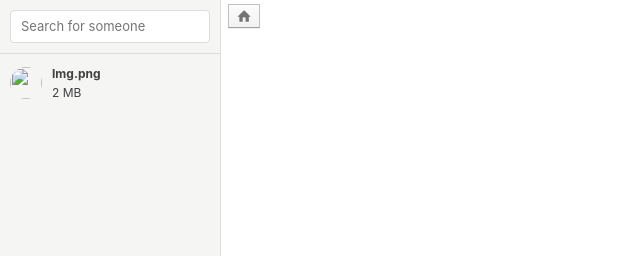
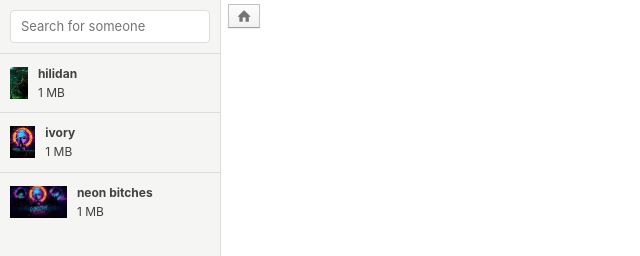
Before and after one commit to genarogg/Pics, a website: page src/renderer/index.html in a window 1280 px wide. Shown: the top 256 px of the page, without its empty margins (0-640 px from the left). Drawn offline with Linux system fonts and the light colour scheme.

Commit message:
se comienza a utilizar las img

```diff
--- a/src/renderer/index.html
+++ b/src/renderer/index.html
@@ -17,10 +17,24 @@
                             <input class="form-control" type="text" placeholder="Search for someone">
                         </li>
                         <li class="list-group-item">
-                            <img class="img-circle media-object pull-left" src="/assets/img/avatar.jpg" width="32" height="32">
+                            <img class=" media-object pull-left" src="../assets/img/hilidan.jpg"  height="32">
                             <div class="media-body">
-                                <strong>Img.png</strong>
-                                <p>2 MB</p>
+                                <strong>hilidan</strong>
+                                <p>1 MB</p>
+                            </div>
+                        </li>
+                        <li class="list-group-item">
+                            <img class=" media-object pull-left" src="../assets/img/ivory.jpg"  height="32">
+                            <div class="media-body">
+                                <strong>ivory</strong>
+                                <p>1 MB</p>
+                            </div>
+                        </li>
+                        <li class="list-group-item">
+                            <img class=" media-object pull-left" src="../assets/img/neon bitches.jpg"  height="32">
+                            <div class="media-body">
+                                <strong>neon bitches</strong>
+                                <p>1 MB</p>
                             </div>
                         </li>
                     </ul>
```
